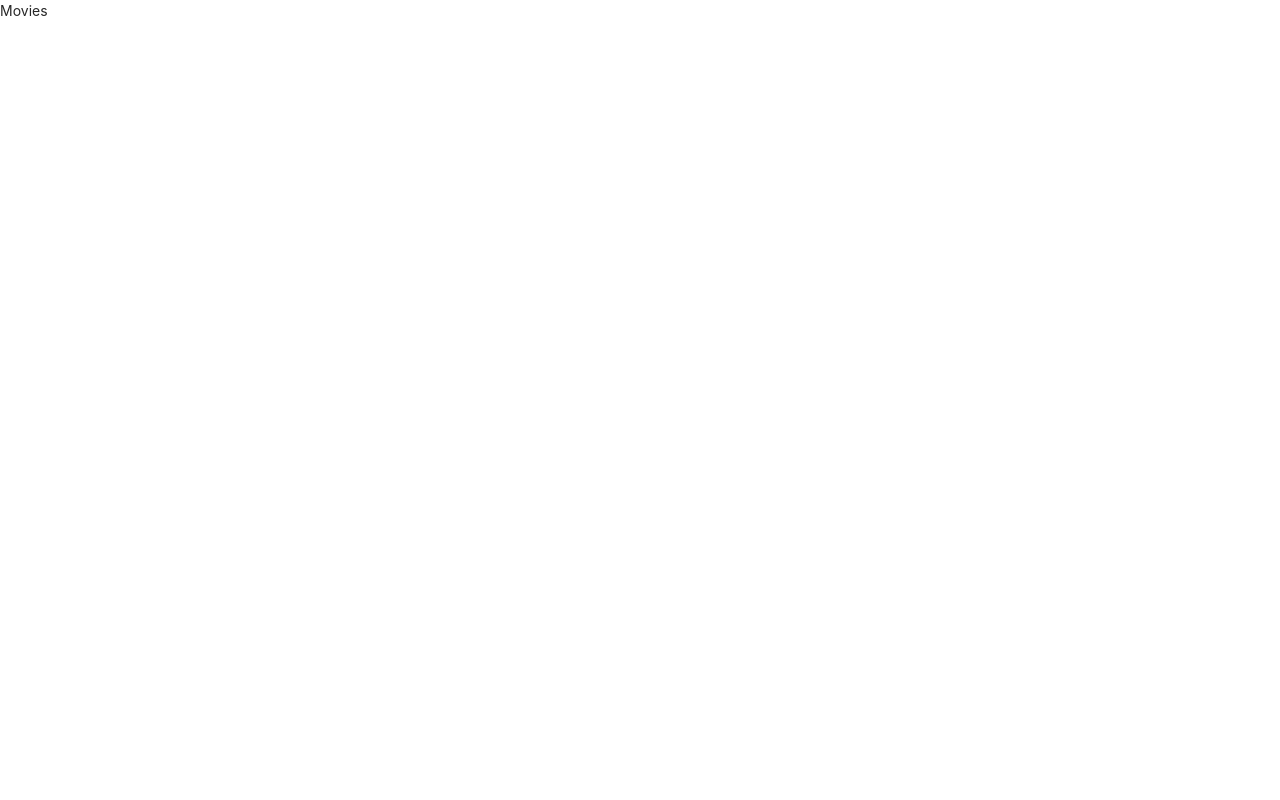
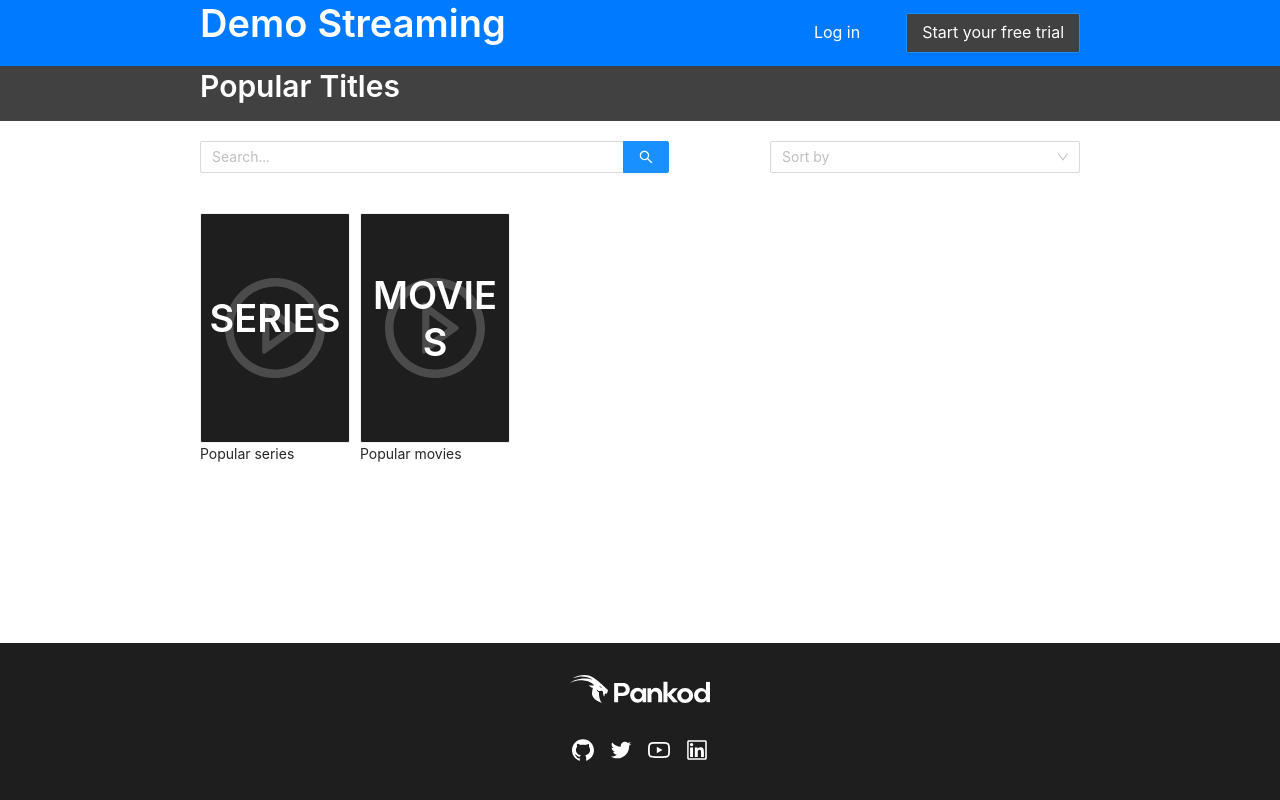
Before and after one commit to osmannkartall/pankod-fe-challenge, a Next.js app: page /movies in a window 1280 px wide. Built offline with nearby package versions, Linux system fonts and the light colour scheme.

Commit message:
create filtering components and add them in pages

```diff
--- a/pages/index.tsx
+++ b/pages/index.tsx
@@ -1,6 +1,6 @@
 import React from "react";
 
-import { Header, Main, Cards, Footer } from "@components";
+import { Header, Cards, Footer } from "@components";
 import { SubHeader } from "@components/subheader";
 
 const Home: React.FC = () => {
--- a/pages/movies.tsx
+++ b/pages/movies.tsx
@@ -1,9 +1,17 @@
 import React from "react";
+import { Header, FilterWrapper, Cards, Footer } from "@components";
+import { SubHeader } from "@components/subheader";
 
 const Movies: React.FC = () => {
   return (
-    <div>
-      Movies
+    <div
+      style={{ display: "flex", flexDirection: "column", minHeight: "100vh" }}
+    >
+      <Header title="Demo Streaming" />
+      <SubHeader info="Titles" />
+      <FilterWrapper />
+      <Cards />
+      <Footer />
     </div>
   );
 };
--- a/src/components/cards/index.tsx
+++ b/src/components/cards/index.tsx
@@ -9,7 +9,7 @@
     <Row
       style={{
         flex: 1,
-        padding: "40px 200px",
+        padding: "20px 200px",
       }}
     >
       {(streamItems ?? []).map((streamItem) => (
--- /dev/null
+++ b/src/components/filterWrapper/index.tsx
@@ -0,0 +1,17 @@
+import React from "react";
+import { Searchbar, Select } from "..";
+
+export const FilterWrapper: React.FC = () => {
+  return (
+    <div
+      style={{
+        display: "flex",
+        justifyContent: "space-between",
+        padding: "20px 200px",
+      }}
+    >
+      <Searchbar />
+      <Select />
+    </div>
+  );
+};
--- a/src/components/index.ts
+++ b/src/components/index.ts
@@ -5,3 +5,6 @@
 export { Card } from "./card";
 export { Cards } from "./cards";
 export { Footer } from "./footer";
+export { Searchbar } from "./searchbar";
+export { Select } from "./select";
+export { FilterWrapper } from "./filterWrapper";
--- /dev/null
+++ b/src/components/searchbar/index.tsx
@@ -0,0 +1,22 @@
+import React from "react";
+import { Input } from 'antd';
+const { Search } = Input;
+
+const cardWidth = 150;
+const numCardForAlignment = 3;
+const paddingForCard = 10;
+
+export const Searchbar: React.FC = () => {
+
+  const onSearch = (value: string) => console.log(value);
+
+  return (
+    <Search
+      placeholder="Search..."
+      allowClear
+      enterButton
+      onSearch={onSearch}
+      style={{ width: cardWidth * numCardForAlignment +(numCardForAlignment - 1) * paddingForCard }}
+    />
+  );
+};
--- /dev/null
+++ b/src/components/select/index.tsx
@@ -0,0 +1,30 @@
+import React from "react";
+import { Select as AntSelect } from 'antd';
+
+const { Option } = AntSelect;
+
+const cardWidth = 150;
+const numCardForAlignment = 2;
+const paddingForCard = 10;
+
+function handleChange(value: string) {
+  console.log(`selected ${value}`);
+}
+
+export const Select: React.FC = () => {
+
+  return (
+    <AntSelect
+      placeholder="Sort by"
+      style={{ width: cardWidth * numCardForAlignment +(numCardForAlignment - 1) * paddingForCard }}
+      onChange={handleChange}
+    >
+      <Option value="jack">Jack</Option>
+      <Option value="lucy">Lucy</Option>
+      <Option value="disabled" disabled>
+        Disabled
+      </Option>
+      <Option value="Yiminghe">yiminghe</Option>
+    </AntSelect>
+  );
+};
```
Also changed, not shown: pages/series.tsx (+10 -2 lines).
